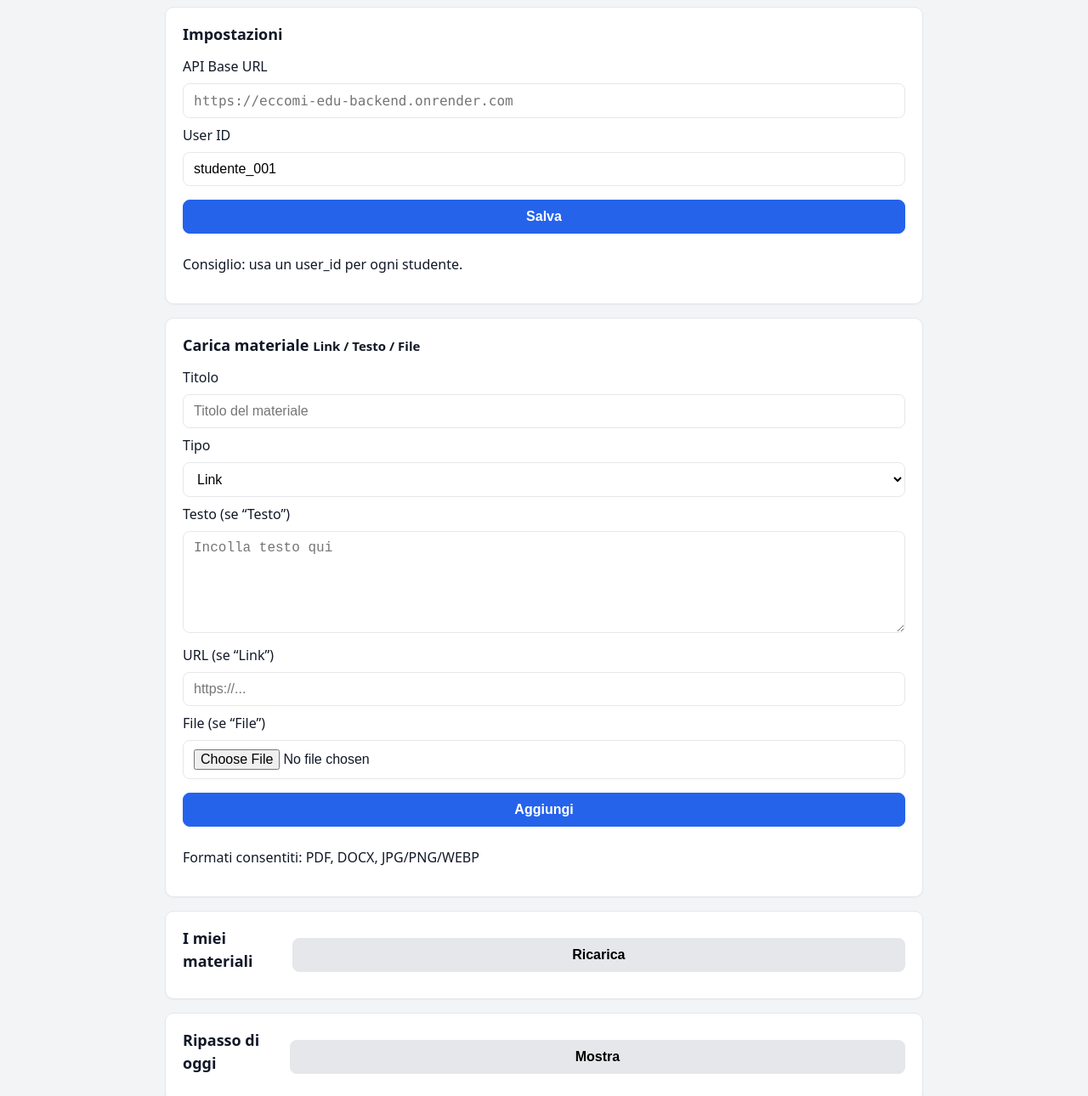
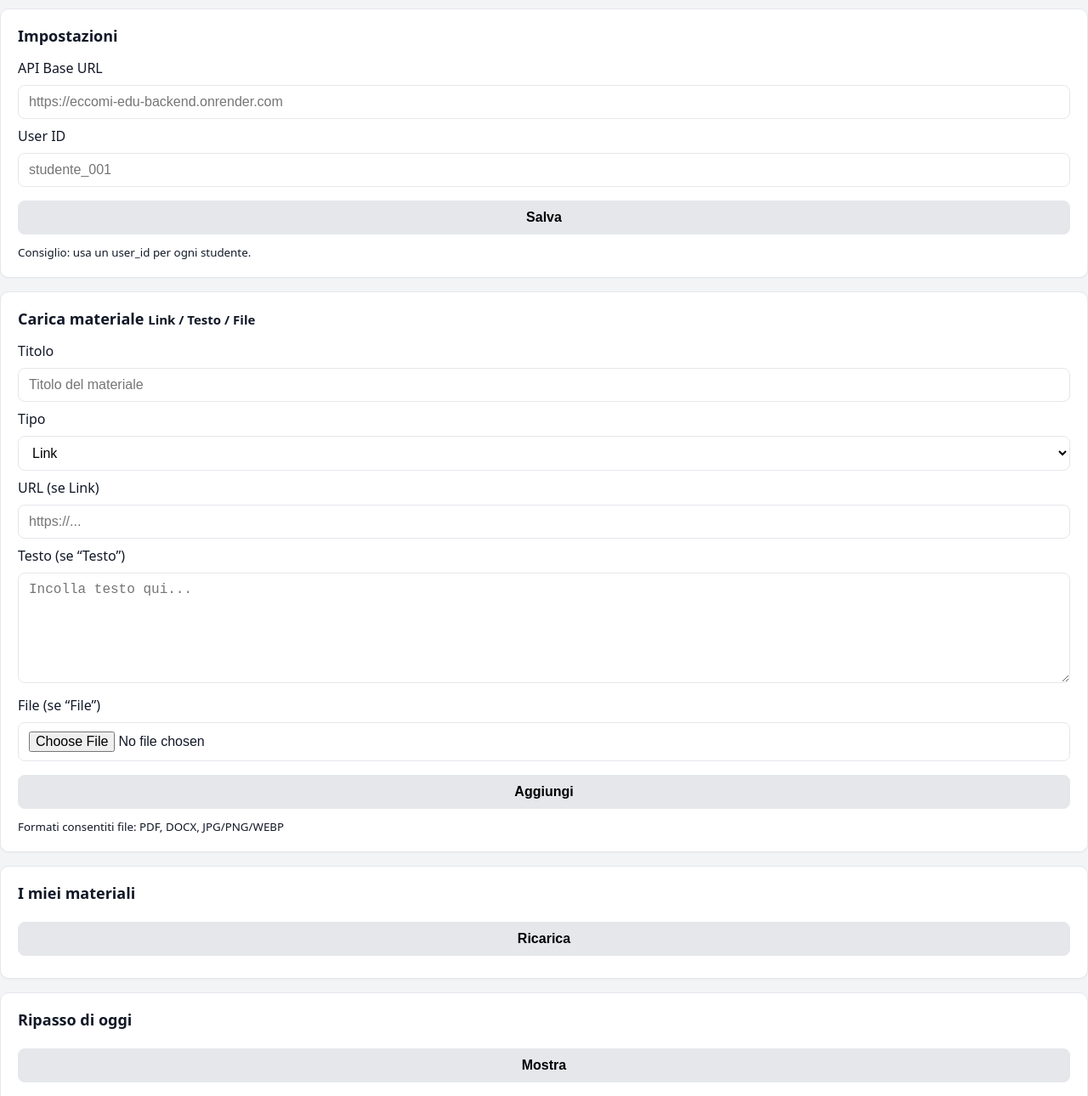
Before and after one commit to EccomiOnLine-Eccomisrls/EccomiEdu, a website built with Vite: page frontend/admin.html in a window 1280 px wide. Shown: the part 154-1444 px from the top of the page at 85% size. Built offline with nearby package versions, Linux system fonts and the light colour scheme.

Commit message:
Update admin.html

```diff
--- a/frontend/admin.html
+++ b/frontend/admin.html
@@ -2,85 +2,85 @@
 <html lang="it">
 <head>
   <meta charset="UTF-8" />
-  <meta name="viewport" content="width=device-width, initial-scale=1"/>
+  <meta name="viewport" content="width=device-width, initial-scale=1.0"/>
   <title>Eccomi Edu — Admin</title>
-  <link rel="stylesheet" href="./styles.css">
+  <link rel="stylesheet" href="./styles.css" />
 </head>
 <body>
-  <div class="admin-wrap">
-    <div class="header">
-      <h1>ECCOMI EDU <small>Eccomi Admin — admin</small></h1>
-      <button id="logout" class="btn ghost">Esci</button>
-    </div>
+  <div class="app">
+    <header>
+      <h1>ECCOMI EDU</h1>
+      <p>Eccomi Admin — admin</p>
+      <button id="logoutBtn" class="btn secondary">Esci</button>
+    </header>
 
+    <!-- Impostazioni -->
     <section class="card">
       <h2>Impostazioni</h2>
-      <label>API Base URL
-        <input type="text" id="apiBase" class="api-base-input" placeholder="https://eccomi-edu-backend.onrender.com"/>
-      </label>
-      <label>User ID
-        <input type="text" id="userId" value="studente_001"/>
-      </label>
-      <button id="save" class="btn primary">Salva</button>
-      <p class="hint">Consiglio: usa un user_id per ogni studente.</p>
+      <label for="apiBase">API Base URL</label>
+      <input id="apiBase" placeholder="https://eccomi-edu-backend.onrender.com" />
+
+      <label for="userId">User ID</label>
+      <input id="userId" placeholder="studente_001" />
+
+      <button id="saveSettings" class="btn">Salva</button>
+      <small>Consiglio: usa un user_id per ogni studente.</small>
     </section>
 
+    <!-- Carica materiale -->
     <section class="card">
       <h2>Carica materiale <small>Link / Testo / File</small></h2>
 
-      <label>Titolo
-        <input type="text" id="title" placeholder="Titolo del materiale"/>
-      </label>
+      <label for="titolo">Titolo</label>
+      <input id="titolo" placeholder="Titolo del materiale" />
 
-      <label>Tipo
-        <select id="tipo">
-          <option value="link">Link</option>
-          <option value="text">Testo</option>
-          <option value="file">File</option>
-        </select>
-      </label>
+      <label for="tipo">Tipo</label>
+      <select id="tipo">
+        <option value="Link">Link</option>
+        <option value="Testo">Testo</option>
+        <option value="File">File</option>
+      </select>
 
-      <label>Testo (se “Testo”)
-        <textarea id="text" placeholder="Incolla testo qui"></textarea>
-      </label>
+      <div id="ifLink">
+        <label for="url">URL (se Link)</label>
+        <input id="url" placeholder="https://..." />
+      </div>
 
-      <label>URL (se “Link”)
-        <input type="url" id="url" placeholder="https://..."/>
-      </label>
+      <div id="ifTesto">
+        <label for="text">Testo (se “Testo”)</label>
+        <textarea id="text" rows="6" placeholder="Incolla testo qui..."></textarea>
+      </div>
 
-      <label>File (se “File”)
-        <input type="file" id="file" />
-      </label>
+      <div id="ifFile">
+        <label for="file">File (se “File”)</label>
+        <input id="file" type="file" />
+      </div>
 
-      <button id="add" class="btn primary wide">Aggiungi</button>
-      <p class="hint">Formati consentiti: PDF, DOCX, JPG/PNG/WEBP</p>
+      <button id="addBtn" class="btn">Aggiungi</button>
+      <small>Formati consentiti file: PDF, DOCX, JPG/PNG/WEBP</small>
     </section>
 
+    <!-- I miei materiali -->
     <section class="card">
-      <div class="card-head">
-        <h2>I miei materiali</h2>
-        <button id="reload" class="btn">Ricarica</button>
-      </div>
-      <ul id="materials" class="list"></ul>
+      <h2>I miei materiali</h2>
+      <button id="reloadBtn" class="btn">Ricarica</button>
+      <div id="materials"></div>
     </section>
 
+    <!-- Ripasso -->
     <section class="card">
-      <div class="card-head">
-        <h2>Ripasso di oggi</h2>
-        <button id="review" class="btn">Mostra</button>
-      </div>
-      <div id="reviewCards"></div>
+      <h2>Ripasso di oggi</h2>
+      <button id="quizBtn" class="btn">Mostra</button>
+      <div id="quiz"></div>
     </section>
 
+    <!-- Log -->
     <section class="card">
       <h2>Log</h2>
       <pre id="log">Pronto.</pre>
     </section>
   </div>
 
-  <script>
-    window.VITE_API_BASE_URL = "https://eccomi-edu-backend.onrender.com";
-  </script>
   <script type="module" src="./admin.js"></script>
 </body>
 </html>
```
